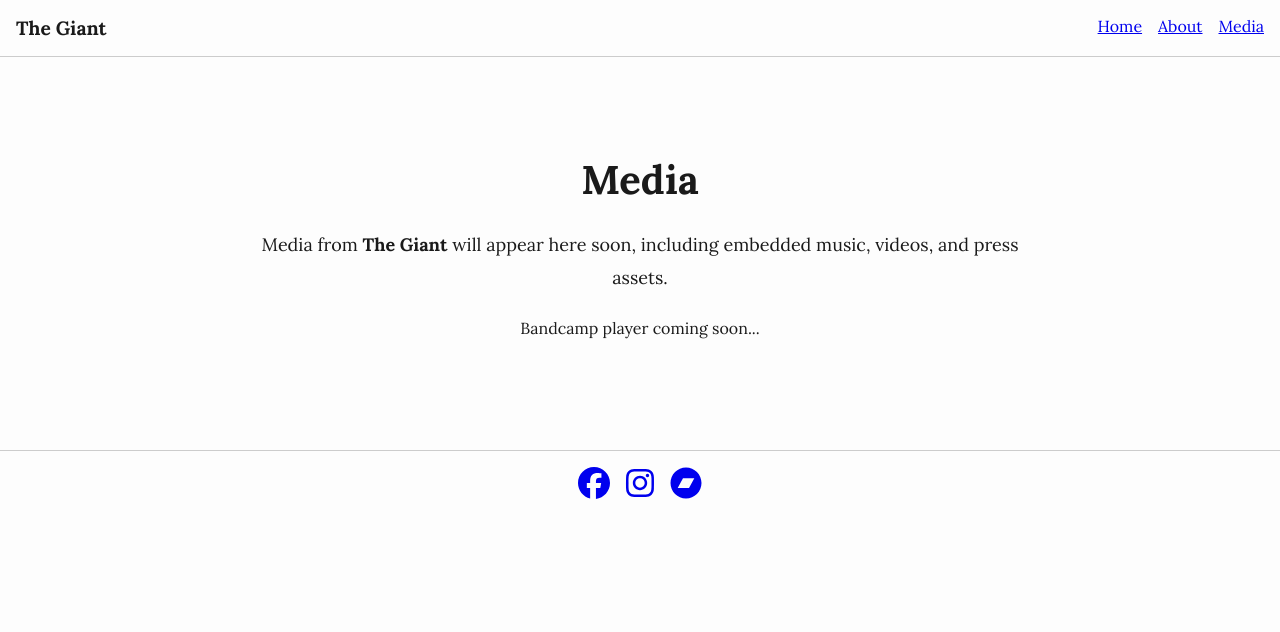
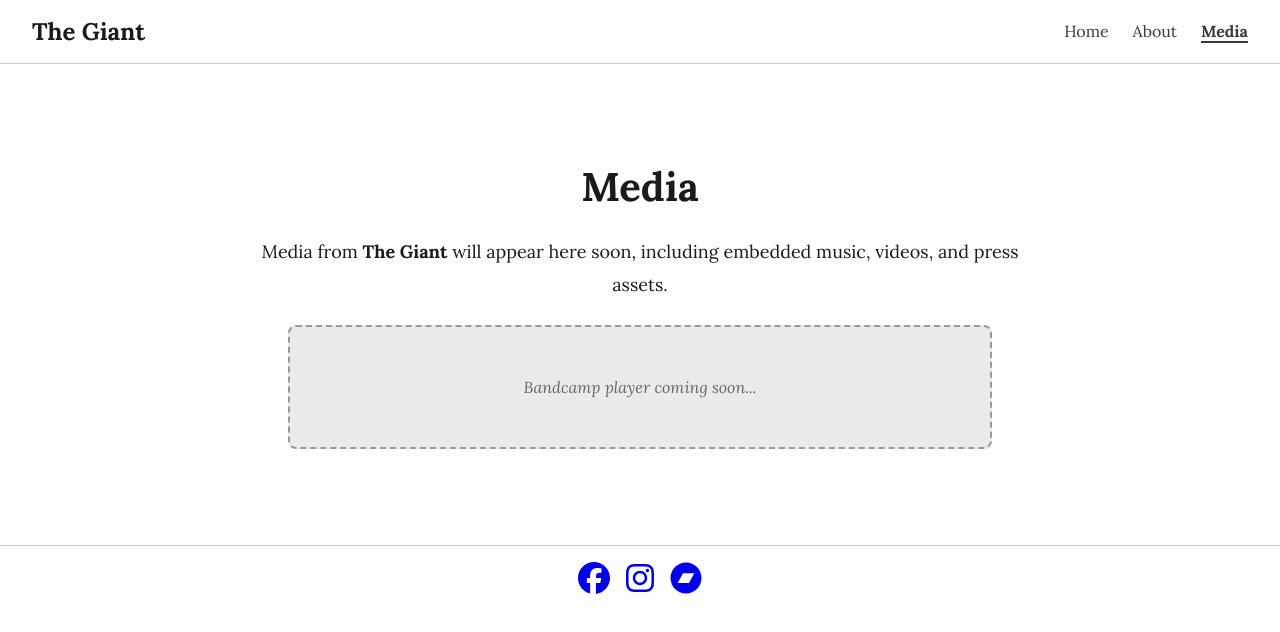
Before and after one commit to Ed-Radcliffe/thegiant, a React (Create React App) app in the folder frontend/: page /media in a window 1280 px wide. Shown: the top 632 px of the page. Built offline with nearby package versions, Linux system fonts and the light colour scheme.

Commit message:
Restyle Navbar.

```diff
--- a/frontend/src/components/Navbar.js
+++ b/frontend/src/components/Navbar.js
@@ -1,15 +1,25 @@
-import { Link } from "react-router-dom";
+import { Link, useLocation } from 'react-router-dom';
 
 function Navbar() {
+  const location = useLocation();
+
   return (
-    <nav style={{ padding: "1rem", borderBottom: "1px solid #ccc", display: "flex", justifyContent: "space-between" }}>
-      <div style={{ fontWeight: "bold", fontSize: "1.2rem" }}>
-        The Giant
+    <nav className="navbar">
+      <div className="navbar-title">
+        <Link to="/" className="navbar-title-link">
+          The Giant
+        </Link>
       </div>
-      <div>
-        <Link to="/" style={{ marginRight: "1rem" }}>Home</Link>
-        <Link to="/about" style={{ marginRight: "1rem" }}>About</Link>
-        <Link to="/media">Media</Link>
+      <div className="navbar-links">
+        <Link to="/" className={location.pathname === '/' ? 'nav-link active' : 'nav-link'}>
+          Home
+        </Link>
+        <Link to="/about" className={location.pathname === '/about' ? 'nav-link active' : 'nav-link'}>
+          About
+        </Link>
+        <Link to="/media" className={location.pathname === '/media' ? 'nav-link active' : 'nav-link'}>
+          Media
+        </Link>
       </div>
     </nav>
   );
--- a/frontend/src/index.css
+++ b/frontend/src/index.css
@@ -5,6 +5,74 @@ body {
   padding: 0;
   color: #1a1a1a;
   background-color: #fdfdfd;
+}
+
+/* Navbar */
+
+.navbar {
+  padding: 1rem 2rem;
+  border-bottom: 1px solid #ccc;
+  display: flex;
+  justify-content: space-between;
+  align-items: center;
+  background-color: #fdfdfd;
+  font-family: 'Lora', serif;
+}
+
+.navbar-title {
+  font-size: 1.5rem;
+  font-weight: bold;
+  color: #1a1a1a;
+}
+
+.navbar-title-link {
+  text-decoration: none;
+  color: #1a1a1a;
+  outline: none; /* Remove default outline */
+  box-shadow: none;
+  -webkit-box-shadow: none;
+  transition: color 0.2s ease;
+}
+
+.navbar-title-link:hover {
+  color: #575757;
+}
+
+/* Show custom focus only when keyboard navigating */
+.navbar-title-link:focus-visible {
+  outline: 2px solid #3a3a3a;
+  outline-offset: 2px;
+}
+
+.navbar-links {
+  display: flex;
+  gap: 1.5rem;
+}
+
+.nav-link {
+  text-decoration: none;
+  color: #3a3a3a;
+  font-size: 1rem;
+  position: relative;
+  transition: color 0.2s ease;
+  outline: none;
+  box-shadow: none;
+  -webkit-box-shadow: none;
+}
+
+.nav-link:hover {
+  color: #575757;
+}
+
+.nav-link.active {
+  font-weight: bold;
+  border-bottom: 2px solid #3a3a3a;
+}
+
+/* Show custom focus for nav links when keyboard navigating */
+.nav-link:focus-visible {
+  outline: 2px solid #3a3a3a;
+  outline-offset: 2px;
 }
 
 /* Shared layout section */
@@ -59,3 +127,27 @@ body {
   max-width: 300px;
   margin-bottom: 1rem;
 }
+
+/* Media placeholder styles */
+.media-placeholder {
+  display: flex;
+  justify-content: center;
+  align-items: center;
+}
+
+.media-box {
+  width: 100%;
+  max-width: 700px;
+  height: 120px;
+  background-color: #eaeaea;
+  border: 2px dashed #999;
+  border-radius: 8px;
+  display: flex;
+  justify-content: center;
+  align-items: center;
+}
+
+.media-text {
+  font-style: italic;
+  color: #666;
+}
```
